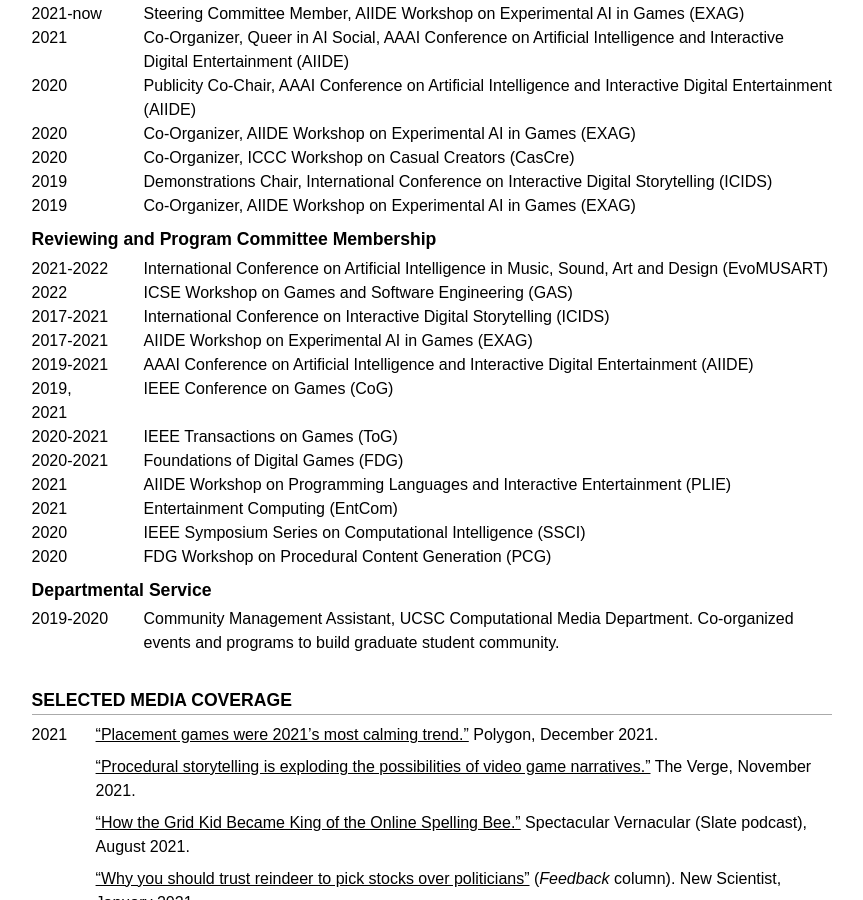
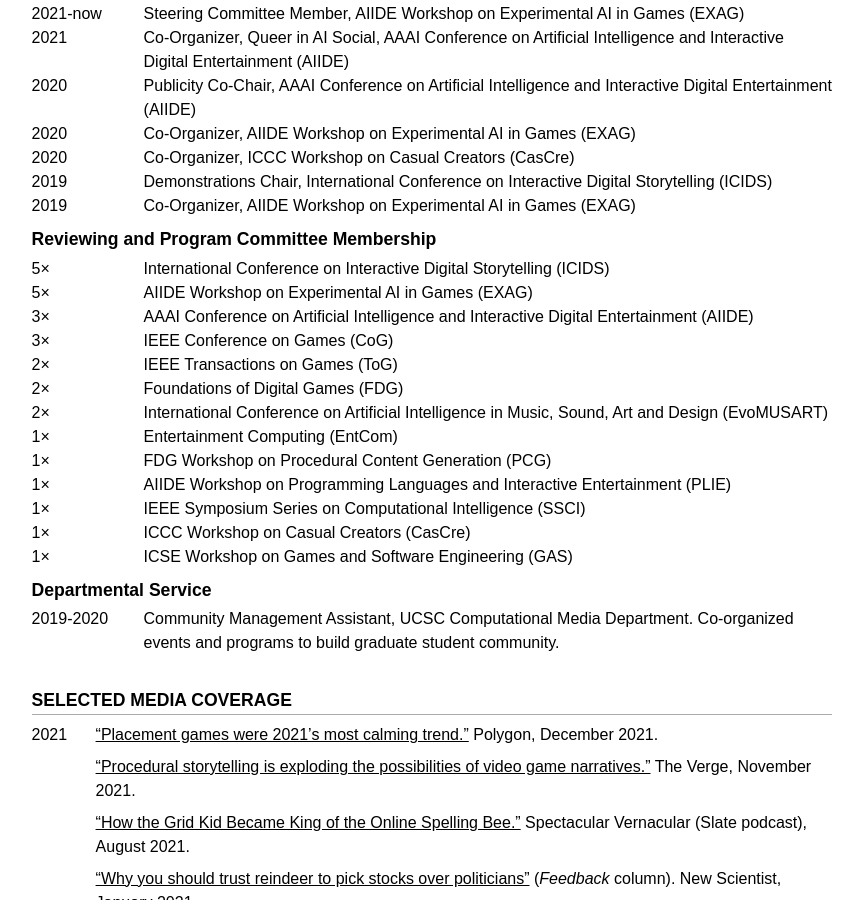
Before and after one commit to mkremins/mkremins.github.io, a Jekyll site: the page built from cv/index.html, in a window 1280 px wide and 900 px high, scrolled down 6360 px. Shown: the whole window, without its empty margins (208-1071 px from the left). Built offline with Jekyll 4.4.1, drawn with Linux system fonts in a browser that asks for light colours; some web fonts are replaced.

Commit message:
Update reviewing and PC membership section of CV
- Add CoG 2022 PC membership
- Display number of times reviewed for each venue, not exact years

Noncontiguous date ranges make year-based display too visually complicated.

```diff
--- a/cv/index.html
+++ b/cv/index.html
@@ -355,52 +355,56 @@ layout: null
       <h3>Reviewing and Program Committee Membership</h3>
       <div class="oneline-entries">
         <div class="dated-entry">
-          <div class="dated-date">2021-2022</div>
+          <div class="dated-date">5×</div>
+          <div class="dated-content">International Conference on Interactive Digital Storytelling (ICIDS)</div>
+        </div>
+        <div class="dated-entry">
+          <div class="dated-date">5×</div>
+          <div class="dated-content">AIIDE Workshop on Experimental AI in Games (EXAG)</div>
+        </div>
+        <div class="dated-entry">
+          <div class="dated-date">3×</div>
+          <div class="dated-content">AAAI Conference on Artificial Intelligence and Interactive Digital Entertainment (AIIDE)</div>
+        </div>
+        <div class="dated-entry">
+          <div class="dated-date">3×</div>
+          <div class="dated-content">IEEE Conference on Games (CoG)</div>
+        </div>
+        <div class="dated-entry">
+          <div class="dated-date">2×</div>
+          <div class="dated-content">IEEE Transactions on Games (ToG)</div>
+        </div>
+        <div class="dated-entry">
+          <div class="dated-date">2×</div>
+          <div class="dated-content">Foundations of Digital Games (FDG)</div>
+        </div>
+        <div class="dated-entry">
+          <div class="dated-date">2×</div>
           <div class="dated-content">International Conference on Artificial Intelligence in Music, Sound, Art and Design (EvoMUSART)</div>
         </div>
         <div class="dated-entry">
-          <div class="dated-date">2022</div>
-          <div class="dated-content">ICSE Workshop on Games and Software Engineering (GAS)</div>
+          <div class="dated-date">1×</div>
+          <div class="dated-content">Entertainment Computing (EntCom)</div>
         </div>
         <div class="dated-entry">
-          <div class="dated-date">2017-2021</div>
-          <div class="dated-content">International Conference on Interactive Digital Storytelling (ICIDS)</div>
+          <div class="dated-date">1×</div>
+          <div class="dated-content">FDG Workshop on Procedural Content Generation (PCG)</div>
         </div>
         <div class="dated-entry">
-          <div class="dated-date">2017-2021</div>
-          <div class="dated-content">AIIDE Workshop on Experimental AI in Games (EXAG)</div>
-        </div>
-        <div class="dated-entry">
-          <div class="dated-date">2019-2021</div>
-          <div class="dated-content">AAAI Conference on Artificial Intelligence and Interactive Digital Entertainment (AIIDE)</div>
-        </div>
-        <div class="dated-entry">
-          <div class="dated-date">2019, 2021</div>
-          <div class="dated-content">IEEE Conference on Games (CoG)</div>
-        </div>
-        <div class="dated-entry">
-          <div class="dated-date">2020-2021</div>
-          <div class="dated-content">IEEE Transactions on Games (ToG)</div>
-        </div>
-        <div class="dated-entry">
-          <div class="dated-date">2020-2021</div>
-          <div class="dated-content">Foundations of Digital Games (FDG)</div>
-        </div>
-        <div class="dated-entry">
-          <div class="dated-date">2021</div>
+          <div class="dated-date">1×</div>
           <div class="dated-content">AIIDE Workshop on Programming Languages and Interactive Entertainment (PLIE)</div>
         </div>
         <div class="dated-entry">
-          <div class="dated-date">2021</div>
-          <div class="dated-content">Entertainment Computing (EntCom)</div>
-        </div>
-        <div class="dated-entry">
-          <div class="dated-date">2020</div>
+          <div class="dated-date">1×</div>
           <div class="dated-content">IEEE Symposium Series on Computational Intelligence (SSCI)</div>
         </div>
         <div class="dated-entry">
-          <div class="dated-date">2020</div>
-          <div class="dated-content">FDG Workshop on Procedural Content Generation (PCG)</div>
+          <div class="dated-date">1×</div>
+          <div class="dated-content">ICCC Workshop on Casual Creators (CasCre)</div>
+        </div>
+        <div class="dated-entry">
+          <div class="dated-date">1×</div>
+          <div class="dated-content">ICSE Workshop on Games and Software Engineering (GAS)</div>
         </div>
       </div>
       <h3>Departmental Service</h3>
```
